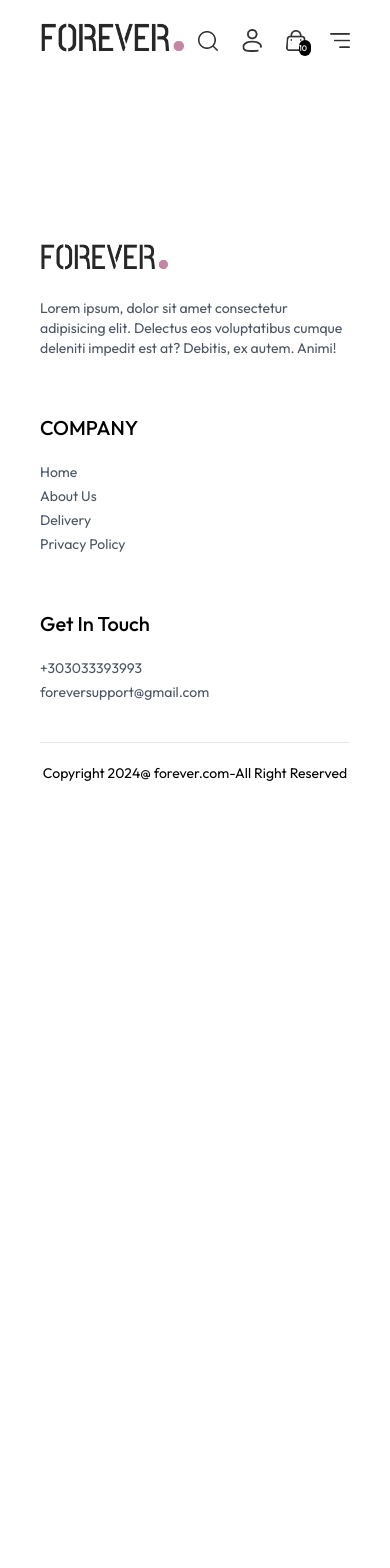
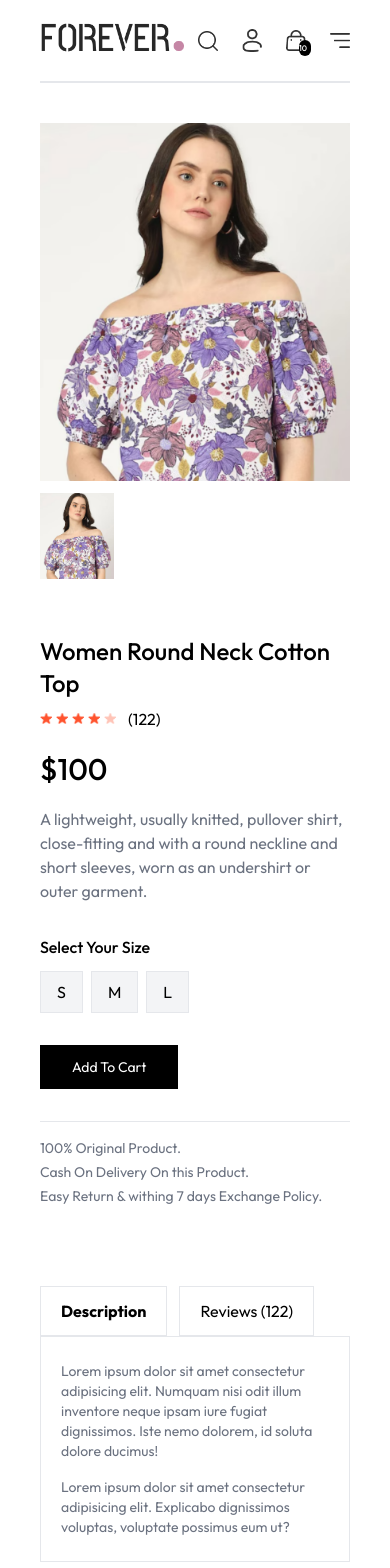
Before and after one commit to mdsabbirkhan1371/React-Ecommerce-Website-Shopping-Client-SIte, a React app: page /product/aaaaa in a window 390 px wide. Shown: the top 1568 px of the page. Before the commit the page ends 844 px from the top, so only its background shows below. Built offline with nearby package versions, Linux system fonts and the light colour scheme; the HTML template or start-up script is replaced by a standard one.

Commit message:
product page and collection page updated

```diff
--- a/src/App.jsx
+++ b/src/App.jsx
@@ -10,11 +10,13 @@ import Login from './pages/Login';
 import Orders from './pages/Orders';
 import Navbar from './components/Navbar';
 import Footer from './components/Footer';
+import SearchBar from './components/SearchBar';
 
 const App = () => {
   return (
     <div className="px-10 sm:px[5vw] md:px[7vw] lg:px[9vw]">
       <Navbar />
+      <SearchBar />
       <Routes>
         <Route path="/" element={<Home />}></Route>
         <Route path="/collection" element={<Collection />}></Route>
--- a/src/assets/assets.js
+++ b/src/assets/assets.js
@@ -114,7 +114,7 @@ export const products = [
     description:
       'A lightweight, usually knitted, pullover shirt, close-fitting and with a round neckline and short sleeves, worn as an undershirt or outer garment.',
     price: 200,
-    image: [p_img2_2],
+    image: [p_img2_2, p_img2_1, p_img2_3, p_img2_4],
     category: 'Men',
     subCategory: 'Topwear',
     sizes: ['M', 'L', 'XL'],
--- a/src/components/NavBar.jsx
+++ b/src/components/NavBar.jsx
@@ -1,9 +1,11 @@
 import { Link, NavLink } from 'react-router-dom';
 import { assets } from '../assets/assets';
-import { useState } from 'react';
+import { useContext, useState } from 'react';
+import { ShopContext } from '../context/ShopContext';
 
 const Navbar = () => {
   const [visible, setVisible] = useState(false);
+  const { setShowSearch } = useContext(ShopContext);
   return (
     <div className="flex justify-between py-5 font-medium items-center">
       <Link to={'/'}>
@@ -31,7 +33,12 @@ const Navbar = () => {
         </NavLink>
       </ul>
       <div className="flex items-center gap-6">
-        <img className="w-5 cursor-pointer" src={assets.search_icon} alt="" />
+        <img
+          onClick={() => setShowSearch(true)}
+          className="w-5 cursor-pointer"
+          src={assets.search_icon}
+          alt=""
+        />
 
         <div className="group relative">
           <img
--- a/src/components/ProductItem.jsx
+++ b/src/components/ProductItem.jsx
@@ -3,14 +3,15 @@ import { ShopContext } from '../context/ShopContext';
 import { Link } from 'react-router-dom';
 import PropTypes from 'prop-types';
 const ProductItem = ({ item }) => {
-  const { name, price, image, _id } = item;
+  console.log({ item });
+  const { name, price, _id, image } = item;
   const { currency } = useContext(ShopContext);
   return (
     <Link className="text-gray-700 cursor-pointer" to={`/product/${_id}`}>
       <div className="overflow-hidden">
         <img
           className="hover:scale-110 transition ease-in-out"
-          src={image}
+          src={image && image[0] ? image[0] : 'default-image-url.jpg'}
           alt=""
         />
       </div>
--- /dev/null
+++ b/src/components/SearchBar.jsx
@@ -0,0 +1,42 @@
+import { useContext, useEffect, useState } from 'react';
+import { ShopContext } from '../context/ShopContext';
+import { assets } from '../assets/assets';
+import { useLocation } from 'react-router-dom';
+
+const SearchBar = () => {
+  const { search, setSearch, showSearch, setShowSearch } =
+    useContext(ShopContext);
+  const [visible, setVisible] = useState(false);
+  const location = useLocation();
+
+  useEffect(() => {
+    // console.log(location);
+    if (location.pathname.includes('collection')) {
+      setVisible(true);
+    } else {
+      setVisible(false);
+    }
+  }, [location]);
+  return showSearch && visible ? (
+    <div className="border-b border-t bg-gray-50 text-center">
+      <div className="inline-flex justify-center items-center px-5 py-2 mx-5 my-2 border border-gray-400 rounded-full w-3/4 sm:1/2">
+        <input
+          onChange={e => setSearch(e.target.value)}
+          value={search}
+          type="text"
+          className="flex-1 outline-none bg-inherit text-sm"
+          placeholder="Search"
+        />
+        <img className="w-4 cursor-pointer" src={assets.search_icon} alt="" />
+      </div>
+      <img
+        onClick={() => setShowSearch(false)}
+        className="inline w-3 cursor-pointer"
+        src={assets.cross_icon}
+        alt=""
+      />
+    </div>
+  ) : null;
+};
+
+export default SearchBar;
--- a/src/context/ShopContext.jsx
+++ b/src/context/ShopContext.jsx
@@ -1,6 +1,6 @@
 import PropTypes from 'prop-types';
 
-import { createContext } from 'react';
+import { createContext, useState } from 'react';
 import { products } from '../assets/assets';
 
 export const ShopContext = createContext();
@@ -8,11 +8,17 @@ export const ShopContext = createContext();
 const ShopContextProvider = ({ children }) => {
   const currency = '$';
   const deliveryFee = 10;
+  const [search, setSearch] = useState('');
+  const [showSearch, setShowSearch] = useState(false);
 
   const value = {
     products,
     currency,
     deliveryFee,
+    search,
+    setSearch,
+    showSearch,
+    setShowSearch,
   };
 
   return <ShopContext.Provider value={value}>{children}</ShopContext.Provider>;
--- a/src/index.css
+++ b/src/index.css
@@ -16,6 +16,9 @@ a.active hr {
   font-weight: 400;
   font-style: normal;
 }
+::-webkit-scrollbar {
+  display: none;
+}
 @media (max-width: 640px) {
   a.active {
     background-color: black;
--- a/src/pages/Collection.jsx
+++ b/src/pages/Collection.jsx
@@ -6,7 +6,7 @@ import ProductItem from '../components/ProductItem';
 
 const Collection = () => {
   const [showFilter, setShowFilter] = useState(false);
-  const { products } = useContext(ShopContext);
+  const { products, search, showSearch } = useContext(ShopContext);
   const [filterProducts, setFilterProducts] = useState([]);
   const [category, setCategory] = useState([]);
   const [subCategory, setSubCategory] = useState([]);
@@ -33,6 +33,12 @@ const Collection = () => {
 
   const applyFilter = () => {
     let productsCopy = products.slice();
+    // search condition
+    if (search && showSearch) {
+      productsCopy = productsCopy.filter(item =>
+        item.name.toLowerCase().includes(search.toLowerCase())
+      );
+    }
     if (category.length > 0) {
       productsCopy = productsCopy.filter(item =>
         category.includes(item.category)
@@ -69,7 +75,7 @@ const Collection = () => {
 
   useEffect(() => {
     applyFilter();
-  }, [category, subCategory]);
+  }, [category, subCategory, search, showSearch]);
 
   // sort product
   useEffect(() => {
--- a/src/pages/Product.jsx
+++ b/src/pages/Product.jsx
@@ -1,7 +1,120 @@
-import React from 'react';
+import { useContext, useEffect, useState } from 'react';
+import { useParams } from 'react-router-dom';
+import { ShopContext } from '../context/ShopContext';
+import { assets } from '../assets/assets';
 
 const Product = () => {
-  return <div></div>;
+  const { productId } = useParams();
+  console.log(productId);
+  const { products, currency } = useContext(ShopContext);
+  const [productData, setProductData] = useState(false);
+  const [image, setImage] = useState('');
+  const [size, setSize] = useState('');
+
+  const fetchProduct = async () => {
+    products.map(item => {
+      if (item._id === productId) {
+        setProductData(item);
+        setImage(item.image[0]);
+        console.log(item);
+        return null;
+      }
+    });
+  };
+
+  useEffect(() => {
+    fetchProduct();
+  }, [productId]);
+
+  return productData ? (
+    <div className="border-t-2 pt-10 transition-opacity ease-in duration-500 opacity-100">
+      {/*..................... product data................  */}
+      <div className="flex gap-12 sm:gap-12 flex-col sm:flex-row">
+        {/* ..........................product image ................. */}
+        <div className="flex-1 flex flex-col-reverse sm:flex-row gap-3">
+          <div className="flex  sm:flex-col overflow-x-auto sm:overflow-y-scroll justify-between sm:justify-normal w-full sm:w-[18.7%]">
+            {productData.image.map((item, index) => (
+              <img
+                onClick={() => setImage(item)}
+                className="w-[24%] sm:w-full sm:mb-3 flex-shrink-0 cursor-pointer"
+                src={item}
+                key={index}
+              ></img>
+            ))}
+          </div>
+          <div className="w-full sm:w-[80%]">
+            <img className="w-full h-auto" src={image} alt="" />
+          </div>
+        </div>
+        {/*.................. product information ...................... */}
+
+        <div className="flex-1">
+          <h2 className="text-2xl font-medium mt-2">{productData.name}</h2>
+          <div className="flex items-center gap-1 mt-2">
+            <img className="w-3 5" src={assets.star_icon} alt="" />
+            <img className="w-3 5" src={assets.star_icon} alt="" />
+            <img className="w-3 5" src={assets.star_icon} alt="" />
+            <img className="w-3 5" src={assets.star_icon} alt="" />
+            <img className="w-3 5" src={assets.star_dull_icon} alt="" />
+            <p className="pl-2">(122)</p>
+          </div>
+          <p className="mt-5 font-medium text-3xl">
+            {currency}
+            {productData.price}
+          </p>
+          <p className="mt-5 text-gray-500 md:w-4/5 ">
+            {productData.description}
+          </p>
+          <div className="flex flex-col gap-3  my-8">
+            <p className="font-medium">Select Your Size</p>
+            <div className="flex gap-2">
+              {productData.sizes.map((item, index) => (
+                <button
+                  onClick={() => setSize(item)}
+                  className={`border py-2 px-4 bg-gray-100 ${
+                    item === size ? 'border-orange-400' : ''
+                  } `}
+                  key={index}
+                >
+                  {item}
+                </button>
+              ))}
+            </div>
+          </div>
+          <button className="bg-black text-white text-sm py-3 px-8 active:bg-gray-400">
+            Add To Cart
+          </button>
+          <hr className="mt-8 sm:w-4/5" />
+          <div className="text-sm text-gray-500 flex flex-col gap-1 mt-4">
+            <p>100% Original Product.</p>
+            <p>Cash On Delivery On this Product.</p>
+            <p>Easy Return & withing 7 days Exchange Policy.</p>
+          </div>
+        </div>
+      </div>
+
+      {/* .............description and reviews................  */}
+      <div className="mt-20">
+        <div className="flex gap-3">
+          <b className="border px-5 py-3 tex-sm">Description</b>
+          <p className="border px-5 py-3 tex-sm">Reviews (122)</p>
+        </div>
+        <div className="flex flex-col gap-4 text-sm text-gray-500 px-5 py-6 border">
+          <p>
+            Lorem ipsum dolor sit amet consectetur adipisicing elit. Numquam
+            nisi odit illum inventore neque ipsam iure fugiat dignissimos. Iste
+            nemo dolorem, id soluta dolore ducimus!
+          </p>
+          <p>
+            Lorem ipsum dolor sit amet consectetur adipisicing elit. Explicabo
+            dignissimos voluptas, voluptate possimus eum ut?
+          </p>
+        </div>
+      </div>
+    </div>
+  ) : (
+    <div className="opacity-0"></div>
+  );
 };
 
 export default Product;
```
